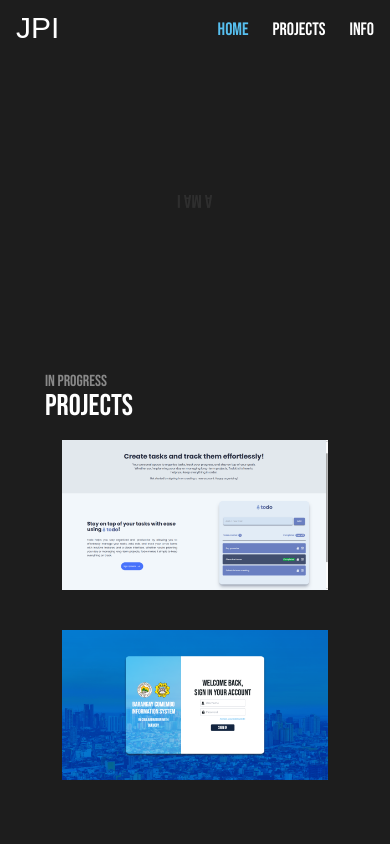
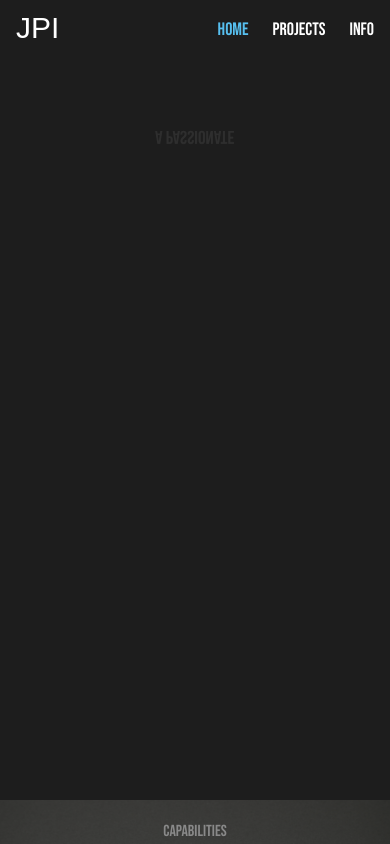
Before and after one commit to xjohnpatrick/portfolio, a Next.js app: page / in a window 390 px wide. Shown: the top 844 px of the page. Built offline with nearby package versions, Linux system fonts and the light colour scheme; a web font is replaced by a local one.

Commit message:
08.11.24.1957

```diff
--- a/app/page.tsx
+++ b/app/page.tsx
@@ -1,11 +1,13 @@
 import Capabilities from "@/components/Capabilities";
 import Hero from "@/components/Hero";
+import ProjectList from "@/components/ProjectList";
 
 export default function Home() {
   return (
     <main className="flex flex-col w-full bg-black-100 relative">
       <Hero />
       <Capabilities />
+      <ProjectList />
     </main>
   );
 }
--- a/components/Capabilities.tsx
+++ b/components/Capabilities.tsx
@@ -49,18 +49,18 @@ export default function Capabilities() {
 
       <div className="flex w-full h-[700px] lg:h-[600px] justify-center items-center clip-trapezoid-right absolute bottom-0 bg-white revealUp">
         <div className="flex flex-col w-[1200px] mx-6">
-          <span className="uppercase tracking-wider leading-3 text-gray text-base font-bebas">
+          <span className="uppercase tracking-wider leading-3 text-gray text-base font-bebas revealLeft">
             Information
           </span>
-          <span className="uppercase text-gray-100 text-3xl font-bebas">
+          <span className="uppercase text-gray-100 text-3xl font-bebas revealLeft">
             About Me
           </span>
           {personalInfo.map((info) => (
-            <div key={info.id}>
+            <div key={info.id} className="revealRight">
               {info.content.map((paragraph, index) => (
                 <p
                   key={index}
-                  className="text-gray-100 mb-4 text-xs lg:text-base"
+                  className="text-gray-100 mb-4 text-xs lg:text-base revealRight"
                 >
                   {paragraph}
                 </p>
@@ -68,15 +68,15 @@ export default function Capabilities() {
             </div>
           ))}
 
-          <span className="uppercase leading-3 text-gray text-base mt-4 font-bebas">
+          <span className="uppercase leading-3 text-gray text-base mt-4 font-bebas revealLeft">
             About Me
           </span>
-          <span className="uppercase text-gray-100 text-3xl mb-4 font-bebas">
+          <span className="uppercase text-gray-100 text-3xl mb-4 font-bebas revealLeft">
             Experience
           </span>
           <div className="flex gap-4 items-center">
             {experience.map((exp) => (
-              <div key={exp.id}>
+              <div key={exp.id} className="revealRight">
                 <Image
                   src={exp.imgLogo}
                   alt={exp.altLogo}
--- a/components/Hero.tsx
+++ b/components/Hero.tsx
@@ -1,7 +1,7 @@
 "use client";
 import React, { useEffect, useState } from "react";
-import ProjectList from "@/components/ProjectList";
 import { heroText } from "@/data";
+import { IoIosArrowForward } from "react-icons/io";
 
 export default function Hero() {
   const [currentTextIndex, setCurrentTextIndex] = useState(0);
@@ -16,8 +16,8 @@ export default function Hero() {
     return () => clearInterval(interval);
   }, []);
   return (
-    <div className="flex flex-col w-full h-[800px] sm:h-[900px] lg:h-[1000px] lg:justify-center gap-4 mt-16">
-      <div className="flex w-full justify-center items-center h-64 lg:h-auto">
+    <div className="flex flex-col w-full h-[800px] sm:h-[900px] lg:h-[1000px] lg:justify-center gap-4">
+      <div className="flex flex-col w-full justify-center items-center h-64 lg:h-auto px-2">
         {heroText[0].text.map((textLine, index) => (
           <span
             key={index}
@@ -29,7 +29,6 @@ export default function Hero() {
           </span>
         ))}
       </div>
-      <ProjectList />
     </div>
   );
 }
--- a/data/index.ts
+++ b/data/index.ts
@@ -183,13 +183,10 @@ export const heroText = [
   {
     text: [
       "John Patrick",
-      "I am a",
-      "Developer",
-      "Gamer",
-      "Melophile",
-      "Some know me as",
-      "Valdesis",
-      "Silvenia",
+      "a passionate",
+      "Front-End Developer",
+      "Bringing Ideas",
+      "To Life"
     ],
   },
 ];
```
